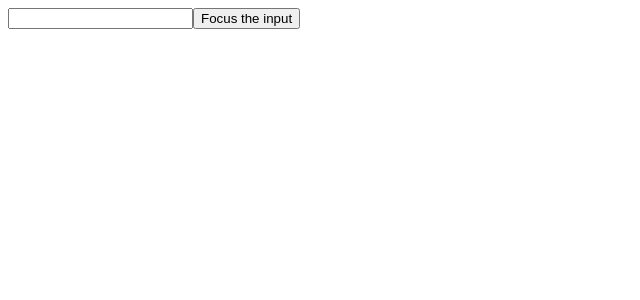
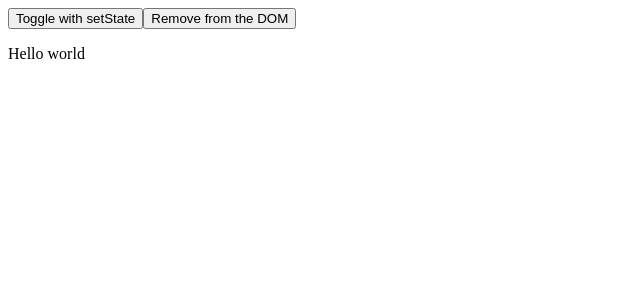
Before and after one commit to vin-jaehong/practice-react-official-document, a React (Create React App) app: page / in a window 1280 px wide. Shown: the top 300 px of the page, without its empty margins (0-640 px from the left). Built offline with nearby package versions, Linux system fonts and the light colour scheme.

Commit message:
feat: ref <-> state 사용 잘못된 예시 (ref 를 이용하여 직접 DOM 을 제어 할 경우 에러 발생 가능성이 생김)

```diff
--- a/src/App.tsx
+++ b/src/App.tsx
@@ -1,9 +1,9 @@
-import { Form } from 'components/Form';
+import Counter from 'components/Counter';
 
 function App() {
   return (
     <>
-      <Form />
+      <Counter />
     </>
   );
 }
--- a/src/components/Counter.tsx
+++ b/src/components/Counter.tsx
@@ -1,12 +1,26 @@
-import { useRef } from 'react';
+import { useState, useRef } from 'react';
 
-export const Counter = () => {
-  const ref = useRef(0);
+export default function Counter() {
+  const [show, setShow] = useState(true);
+  const ref = useRef<HTMLParagraphElement>(null);
 
-  const handleClick = () => {
-    ref.current = ref.current + 1;
-    alert('You clicked ' + ref.current + ' times!');
-  };
-
-  return <button onClick={handleClick}>Click me!</button>;
-};
+  return (
+    <div>
+      <button
+        onClick={() => {
+          setShow(!show);
+        }}
+      >
+        Toggle with setState
+      </button>
+      <button
+        onClick={() => {
+          ref.current?.remove();
+        }}
+      >
+        Remove from the DOM
+      </button>
+      {show && <p ref={ref}>Hello world</p>}
+    </div>
+  );
+}
```
